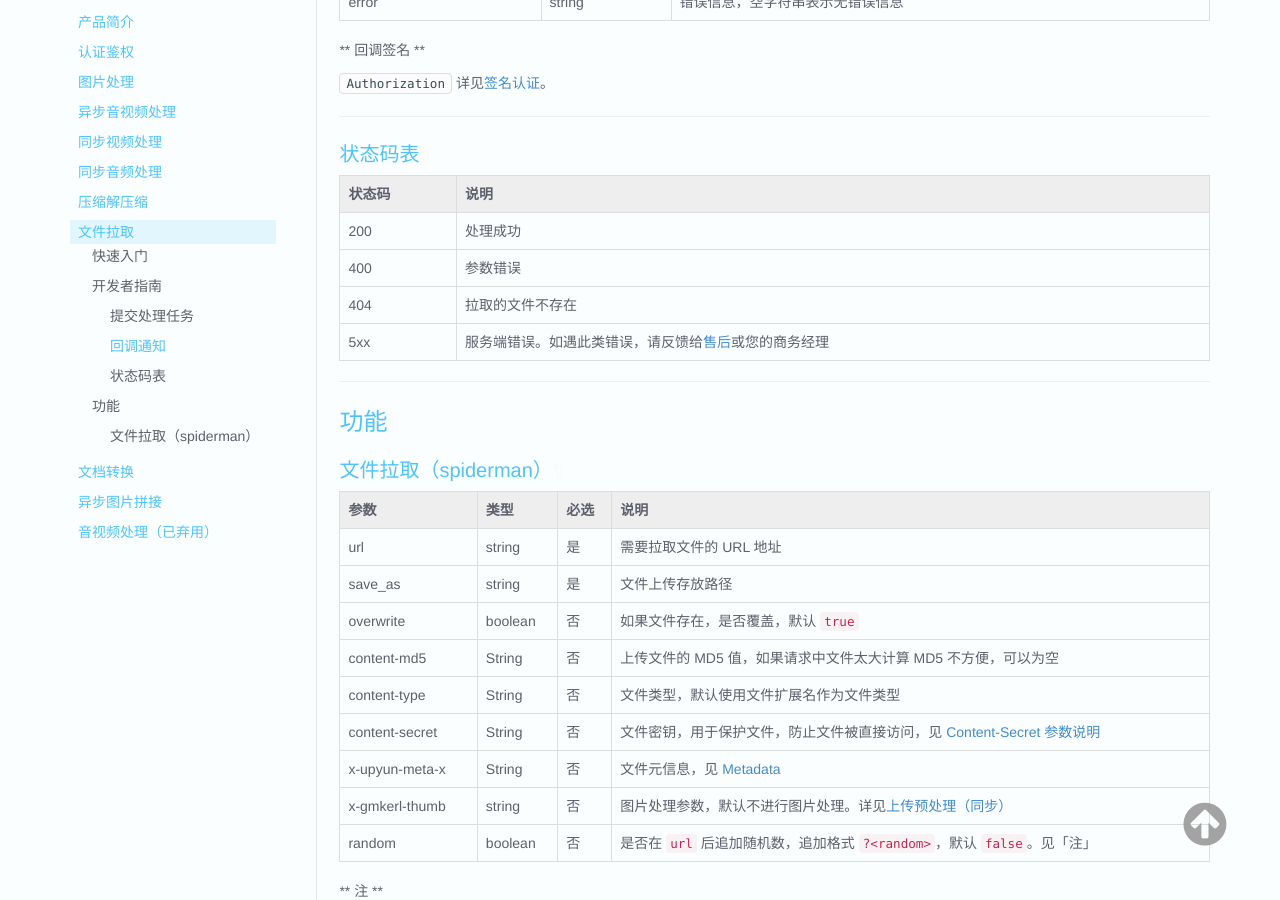
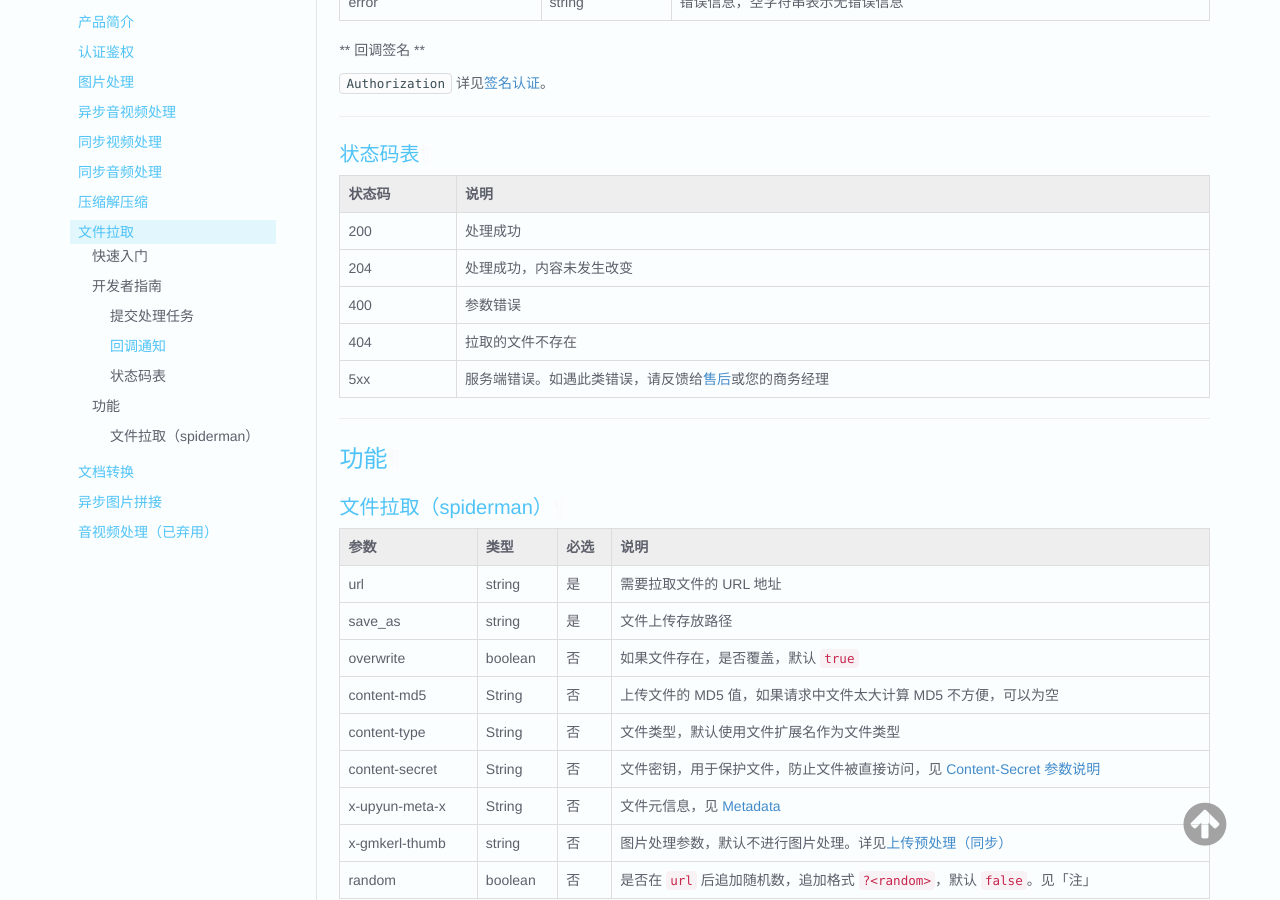
Before and after one commit to upyun/docs, an MkDocs documentation site: the page built from sources/cloud/spider.md, in a window 1280 px wide and 900 px high, scrolled down 2544 px. Built offline with MkDocs 1.6.1, drawn with Linux system fonts in a browser that asks for light colours; old or Windows-style settings are respelled for this version of MkDocs.

Commit message:
add return code 204

```diff
--- a/sources/cloud/spider.md
+++ b/sources/cloud/spider.md
@@ -122,6 +122,7 @@ curl -X POST \
 | 状态码    		| 说明        							|
 |---------------|---------------------------------------|
 | 200         	| 处理成功    							|
+| 204         	| 处理成功，内容未发生改变   			|
 | 400         	| 参数错误								|
 | 404         	| 拉取的文件不存在    					|
 | 5xx         	| 服务端错误。如遇此类错误，请反馈给[售后](https://www.upyun.com/contact)或您的商务经理|
```
